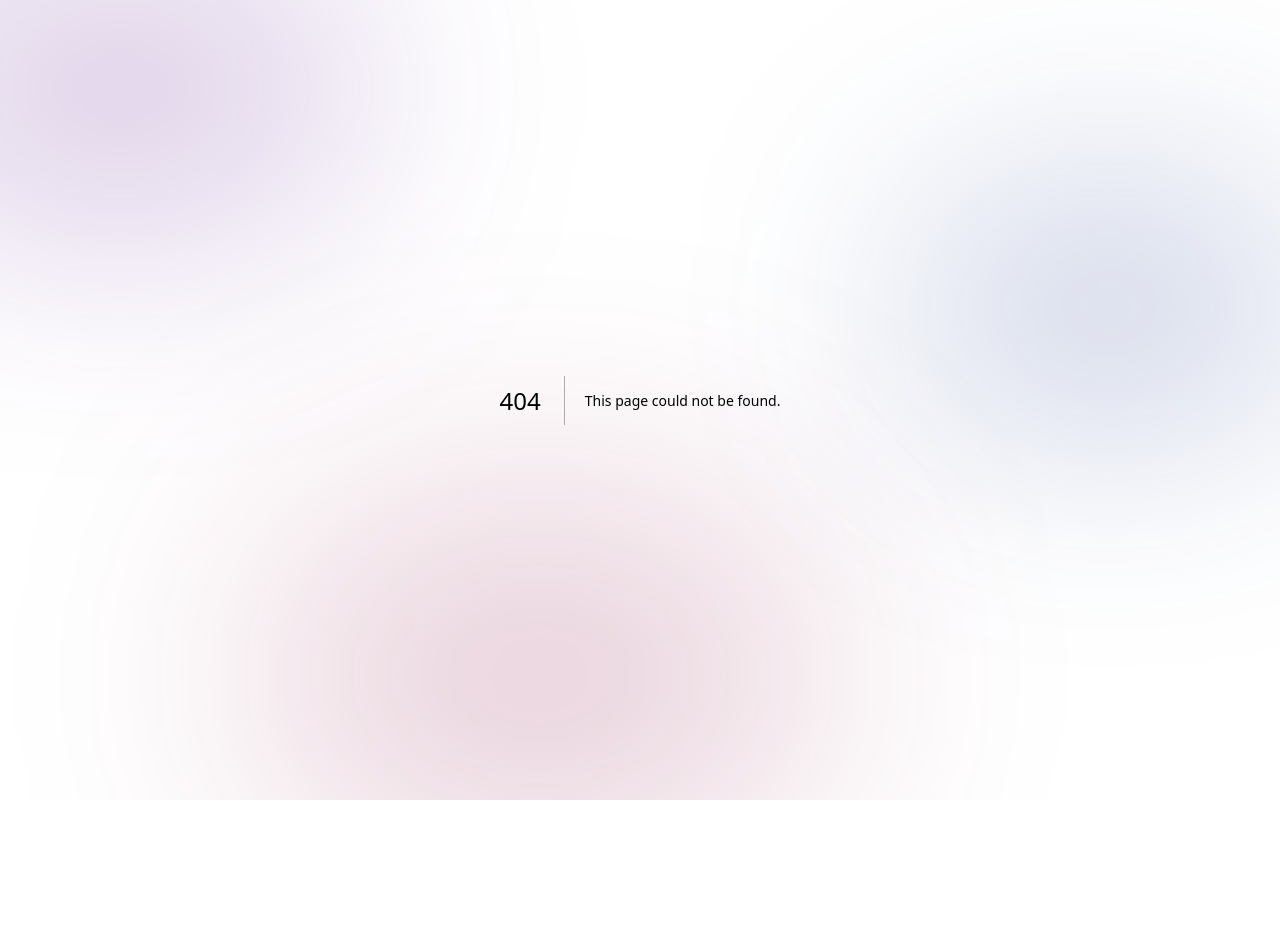
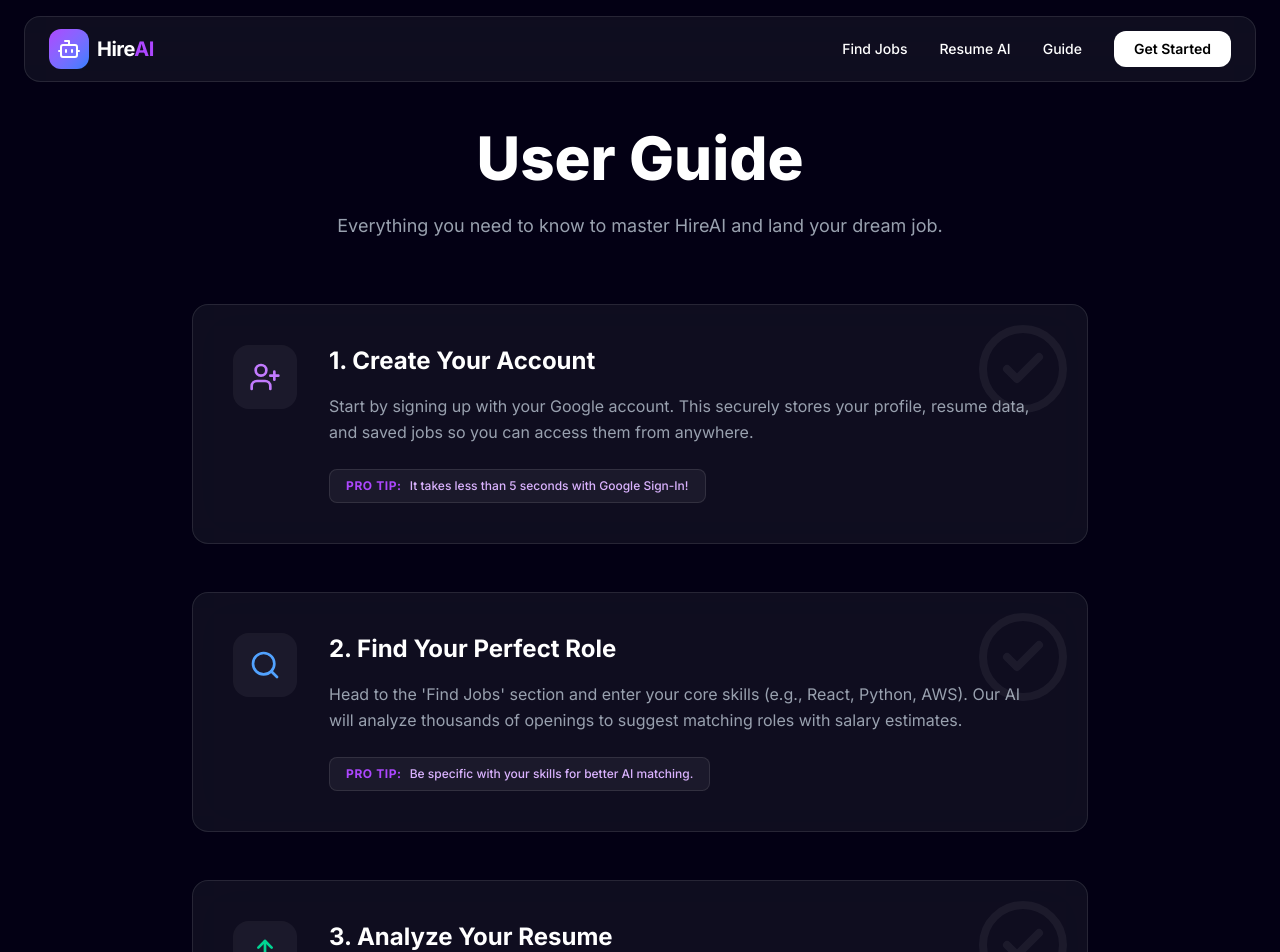
Before and after one commit to akshaya367/hire-ai-pro, a Next.js app: page /guide in a window 1280 px wide. Before the commit this address had no page. Shown: the top 952 px of the page. Before the commit the page ends 800 px from the top, so only its background shows below. Built offline with nearby package versions, Linux system fonts and the light colour scheme; no server answers.

Commit message:
Add comprehensive User Guide page and updated navigation links

```diff
--- a/src/app/auth/signin/page.tsx
+++ b/src/app/auth/signin/page.tsx
@@ -26,7 +26,10 @@ export default function SignIn() {
               <Bot className="w-10 h-10 text-white" />
             </div>
             <h1 className="text-3xl font-bold tracking-tight mb-2">Welcome Back</h1>
-            <p className="text-gray-400">Sign in to your AI career assistant</p>
+            <div className="flex flex-col items-center gap-1">
+              <p className="text-gray-400">Sign in to your AI career assistant</p>
+              <Link href="/guide" className="text-xs text-purple-400 hover:text-purple-300 transition-colors">New user? Read the Guide</Link>
+            </div>
           </div>
 
           <div className="space-y-4">
--- /dev/null
+++ b/src/app/guide/page.tsx
@@ -0,0 +1,115 @@
+"use client";
+import Navbar from "@/components/Navbar";
+import Footer from "@/components/Footer";
+import { motion } from "framer-motion";
+import {
+  UserPlus,
+  Search,
+  Upload,
+  LayoutDashboard,
+  MessageSquare,
+  CheckCircle2,
+  ArrowRight
+} from "lucide-react";
+import Link from "next/link";
+
+const steps = [
+  {
+    icon: <UserPlus className="w-8 h-8 text-purple-400" />,
+    title: "1. Create Your Account",
+    content: "Start by signing up with your Google account. This securely stores your profile, resume data, and saved jobs so you can access them from anywhere.",
+    tip: "It takes less than 5 seconds with Google Sign-In!"
+  },
+  {
+    icon: <Search className="w-8 h-8 text-blue-400" />,
+    title: "2. Find Your Perfect Role",
+    content: "Head to the 'Find Jobs' section and enter your core skills (e.g., React, Python, AWS). Our AI will analyze thousands of openings to suggest matching roles with salary estimates.",
+    tip: "Be specific with your skills for better AI matching."
+  },
+  {
+    icon: <Upload className="w-8 h-8 text-emerald-400" />,
+    title: "3. Analyze Your Resume",
+    content: "Upload your current resume in PDF format. The AI will cross-reference it with industry standards to give you an ATS score and identify missing keywords.",
+    tip: "Follow the AI suggestions to boost your score above 85%."
+  },
+  {
+    icon: <MessageSquare className="w-8 h-8 text-orange-400" />,
+    title: "4. Consult Your AI Mentor",
+    content: "Stuck on a career decision? Open the AI Mentor chat to get advice on interview preparation, salary negotiation, or choosing the right tech stack.",
+    tip: "Ask 'How can I prepare for a Senior Developer interview?'"
+  },
+  {
+    icon: <LayoutDashboard className="w-8 h-8 text-pink-400" />,
+    title: "5. Track Your Progress",
+    content: "Use the Smart Dashboard to save jobs you're interested in and monitor your application status. You'll see your overall career health score update in real-time.",
+    tip: "Keep your saved jobs updated to get better personalized suggestions."
+  }
+];
+
+export default function GuidePage() {
+  return (
+    <main className="min-h-screen bg-[#030014] text-white">
+      <Navbar />
+
+      <div className="pt-32 pb-20 px-6">
+        <div className="max-w-4xl mx-auto">
+          <motion.div
+            initial={{ opacity: 0, y: 20 }}
+            animate={{ opacity: 1, y: 0 }}
+            className="text-center mb-16"
+          >
+            <h1 className="text-4xl md:text-6xl font-extrabold mb-6">User <span className="text-gradient">Guide</span></h1>
+            <p className="text-gray-400 text-lg">Everything you need to know to master HireAI and land your dream job.</p>
+          </motion.div>
+
+          <div className="space-y-12">
+            {steps.map((step, index) => (
+              <motion.div
+                key={index}
+                initial={{ opacity: 0, x: index % 2 === 0 ? -20 : 20 }}
+                whileInView={{ opacity: 1, x: 0 }}
+                viewport={{ once: true }}
+                className="glass-card p-8 md:p-10 flex flex-col md:flex-row gap-8 items-start relative overflow-hidden group"
+              >
+                <div className="absolute top-0 right-0 p-4 opacity-5 group-hover:opacity-10 transition-opacity">
+                  <CheckCircle2 className="w-24 h-24" />
+                </div>
+
+                <div className="w-16 h-16 rounded-2xl bg-white/5 flex items-center justify-center shrink-0">
+                  {step.icon}
+                </div>
+
+                <div className="flex-1">
+                  <h2 className="text-2xl font-bold mb-4">{step.title}</h2>
+                  <p className="text-gray-400 leading-relaxed mb-6">{step.content}</p>
+                  <div className="inline-flex items-center gap-2 px-4 py-2 rounded-lg bg-white/5 border border-white/10 text-xs font-medium text-purple-300">
+                    <span className="text-purple-500 font-bold uppercase tracking-wider">Pro Tip:</span>
+                    {step.tip}
+                  </div>
+                </div>
+              </motion.div>
+            ))}
+          </div>
+
+          <motion.div
+            initial={{ opacity: 0, y: 20 }}
+            whileInView={{ opacity: 1, y: 0 }}
+            viewport={{ once: true }}
+            className="mt-20 text-center glass-card p-12 border border-purple-500/30"
+          >
+            <h2 className="text-3xl font-bold mb-4">Ready to Launch Your Career?</h2>
+            <p className="text-gray-400 mb-8 max-w-xl mx-auto">Join thousands of professionals using AI to navigate the modern job market with confidence.</p>
+            <Link
+              href="/auth/signin"
+              className="inline-flex items-center gap-2 px-10 py-5 bg-gradient-to-r from-purple-600 to-blue-600 rounded-2xl font-bold text-lg hover:scale-105 transition-transform"
+            >
+              Get Started Now <ArrowRight className="w-5 h-5" />
+            </Link>
+          </motion.div>
+        </div>
+      </div>
+
+      <Footer />
+    </main>
+  );
+}
--- a/src/components/Footer.tsx
+++ b/src/components/Footer.tsx
@@ -32,6 +32,7 @@ export default function Footer() {
           <div>
             <h4 className="font-bold mb-6">Platform</h4>
             <ul className="space-y-4 text-sm text-gray-400">
+              <li><Link href="/guide" className="hover:text-purple-400 transition-colors">User Guide</Link></li>
               <li><Link href="/jobs" className="hover:text-purple-400 transition-colors">Job Search</Link></li>
               <li><Link href="/analyzer" className="hover:text-purple-400 transition-colors">Resume Analyzer</Link></li>
               <li><Link href="/chat" className="hover:text-purple-400 transition-colors">AI Career Mentor</Link></li>
--- a/src/components/Navbar.tsx
+++ b/src/components/Navbar.tsx
@@ -24,7 +24,7 @@ export default function Navbar() {
         <div className="hidden md:flex items-center gap-8">
           <Link href="/jobs" className="text-sm font-medium hover:text-purple-400 transition-colors">Find Jobs</Link>
           <Link href="/analyzer" className="text-sm font-medium hover:text-purple-400 transition-colors">Resume AI</Link>
-          <Link href="/chat" className="text-sm font-medium hover:text-purple-400 transition-colors">AI Mentor</Link>
+          <Link href="/guide" className="text-sm font-medium hover:text-purple-400 transition-colors">Guide</Link>
           {session ? (
             <div className="flex items-center gap-4 border-l border-white/10 pl-8">
               <Link href="/dashboard" className="flex items-center gap-2 hover:text-purple-400 transition-colors">
```
